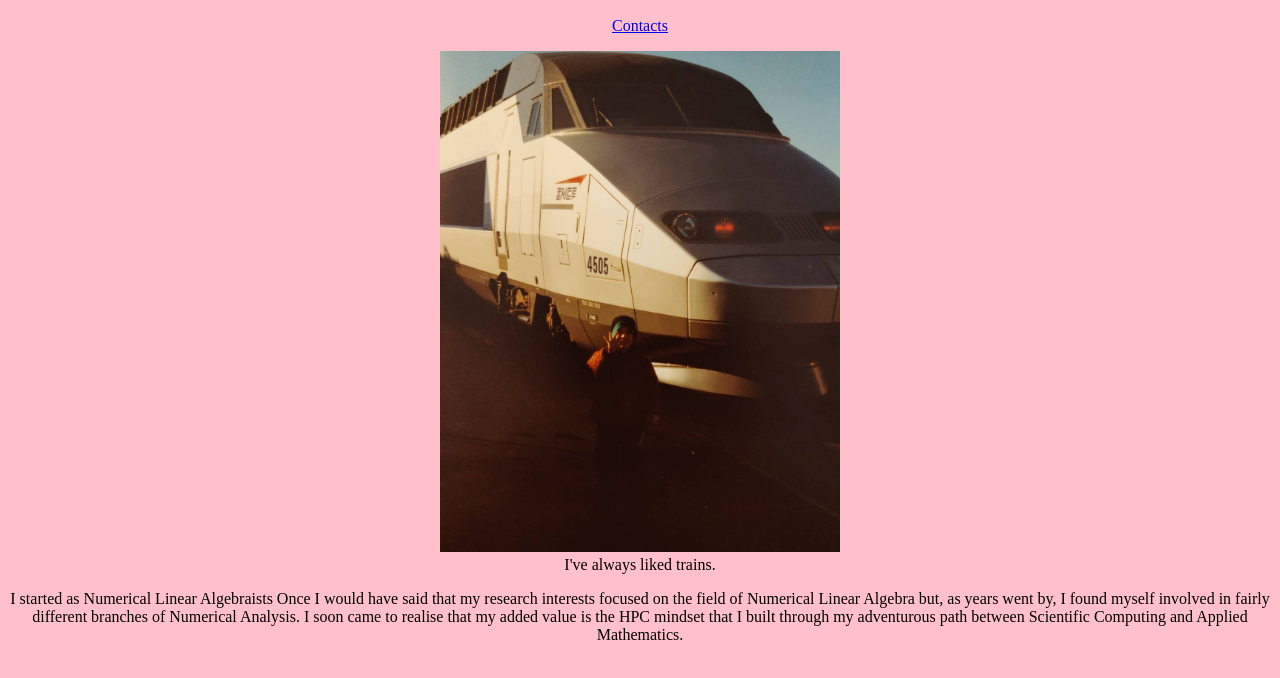
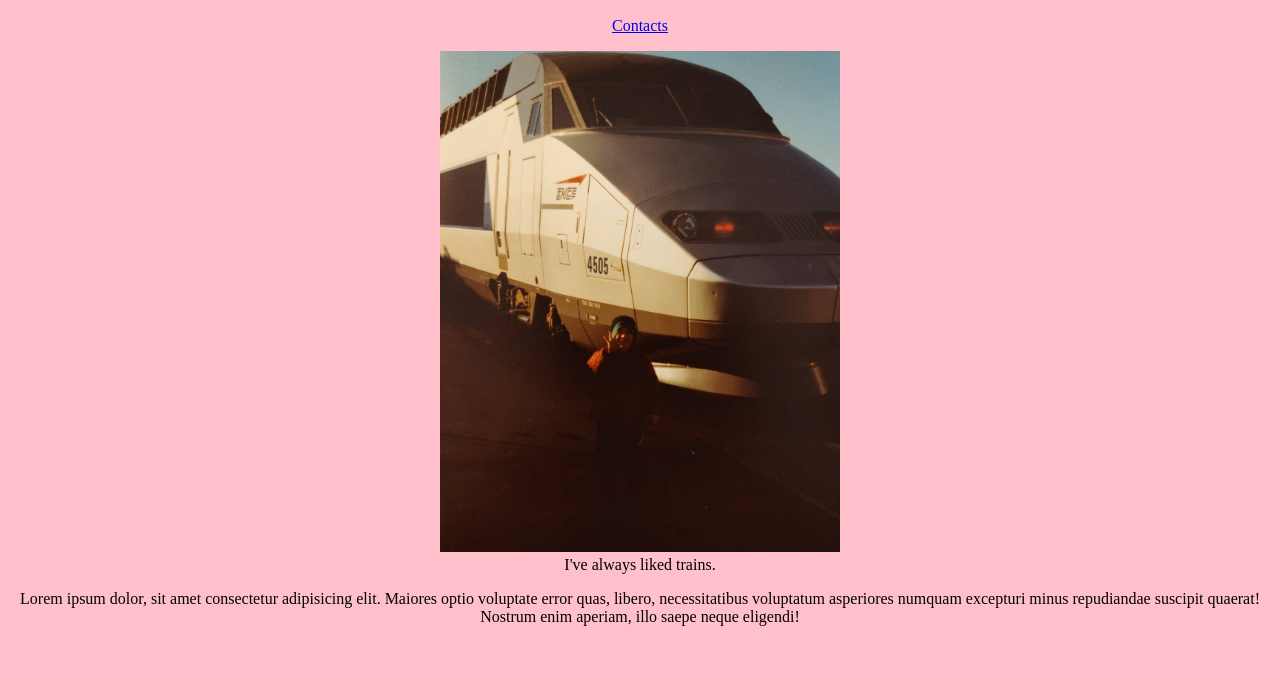
Before and after one commit to francozivcovich/franco.zivcovich.github.io, a plain HTML site: page index.html in a window 1280 px wide. Shown: the part 110-788 px from the top of the page. Drawn offline with Linux system fonts and the light colour scheme.

Commit message:
Lorem ipsum

```diff
--- a/index.html
+++ b/index.html
@@ -23,11 +23,7 @@
     <figcaption>I've always liked trains.</figcaption>
   </figure>
   <p>
-    I started as Numerical Linear Algebraists
-    Once I would have said that my research interests focused on the field of Numerical Linear Algebra but, as years went
-    by, I found myself involved in fairly different branches of Numerical Analysis. I soon came to realise that my added
-    value is the HPC mindset that I built through my adventurous path between Scientific Computing and Applied
-    Mathematics.
+    Lorem ipsum dolor, sit amet consectetur adipisicing elit. Maiores optio voluptate error quas, libero, necessitatibus voluptatum asperiores numquam excepturi minus repudiandae suscipit quaerat! Nostrum enim aperiam, illo saepe neque eligendi!
   </p>
 </body>
 </html>
```
